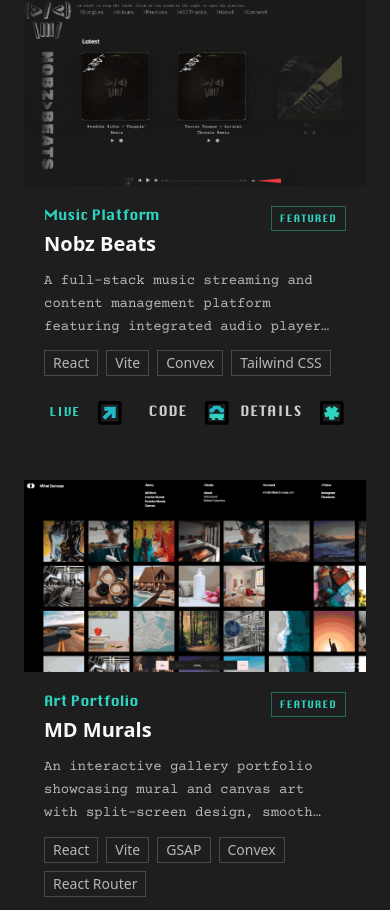
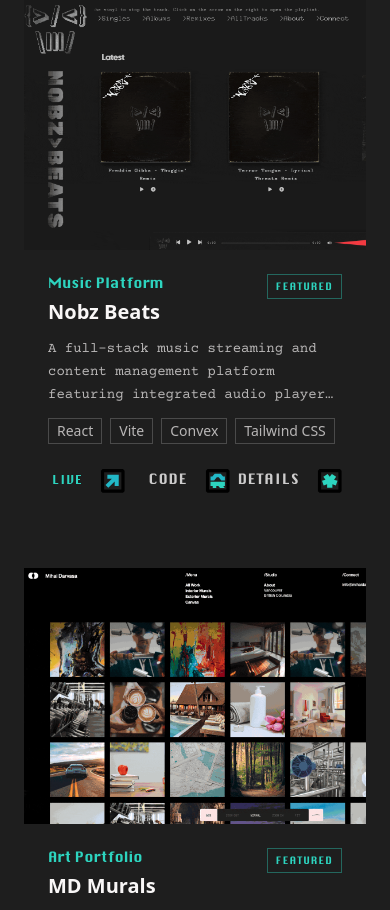
Before and after one commit to nobz226/dev-portfolio, a React (Vite) app: page /projects in a window 390 px wide. Shown: the part 734-1644 px from the top of the page. Built offline with nearby package versions, Linux system fonts and the light colour scheme; a web font is replaced by a local one.

Commit message:
Updates to Mobile Project Cards

```diff
--- a/src/pages/Projects/components/ProjectCard.jsx
+++ b/src/pages/Projects/components/ProjectCard.jsx
@@ -24,17 +24,17 @@
               src={project.screenshot}
               alt={`${project.title} screenshot`}
               loading="lazy"
-              className="w-full h-48 md:h-full object-cover object-top-left group-hover:scale-105 transition-transform duration-300"
+              className="w-full h-64 md:h-full object-cover object-top-left group-hover:scale-105 transition-transform duration-300"
             />
           ) : (
-            <div className="flex items-center justify-center h-48 md:h-full w-full">
+            <div className="flex items-center justify-center h-64 md:h-full w-full">
               <span className="font-mono text-sm text-snow/50">screenshot</span>
             </div>
           )}
         </Link>
 
         {/* Content */}
-        <div className="p-5 flex flex-col gap-3 flex-1 min-w-0">
+        <div className="p-6 md:p-5 flex flex-col gap-3 flex-1 min-w-0">
           <div className="flex items-start justify-between gap-4">
             <div className="min-w-0">
               <span className="font-silom text-sm text-cyber-cyan block mb-1">{project.category}</span>
--- a/src/pages/Projects/components/ProjectsGrid.jsx
+++ b/src/pages/Projects/components/ProjectsGrid.jsx
@@ -41,7 +41,7 @@
       {/* Stacked cards on mobile, scrollable list on desktop */}
       <div
         ref={listRef}
-        className="flex flex-col gap-8 md:max-h-[600px] md:overflow-y-auto md:overflow-x-hidden md:scroll-smooth"
+        className="flex flex-col gap-12 md:gap-8 md:max-h-[600px] md:overflow-y-auto md:overflow-x-hidden md:scroll-smooth"
       >
         {filtered.map((project, i) => (
           <ProjectListItem key={project.slug} project={project} index={i} />
```
